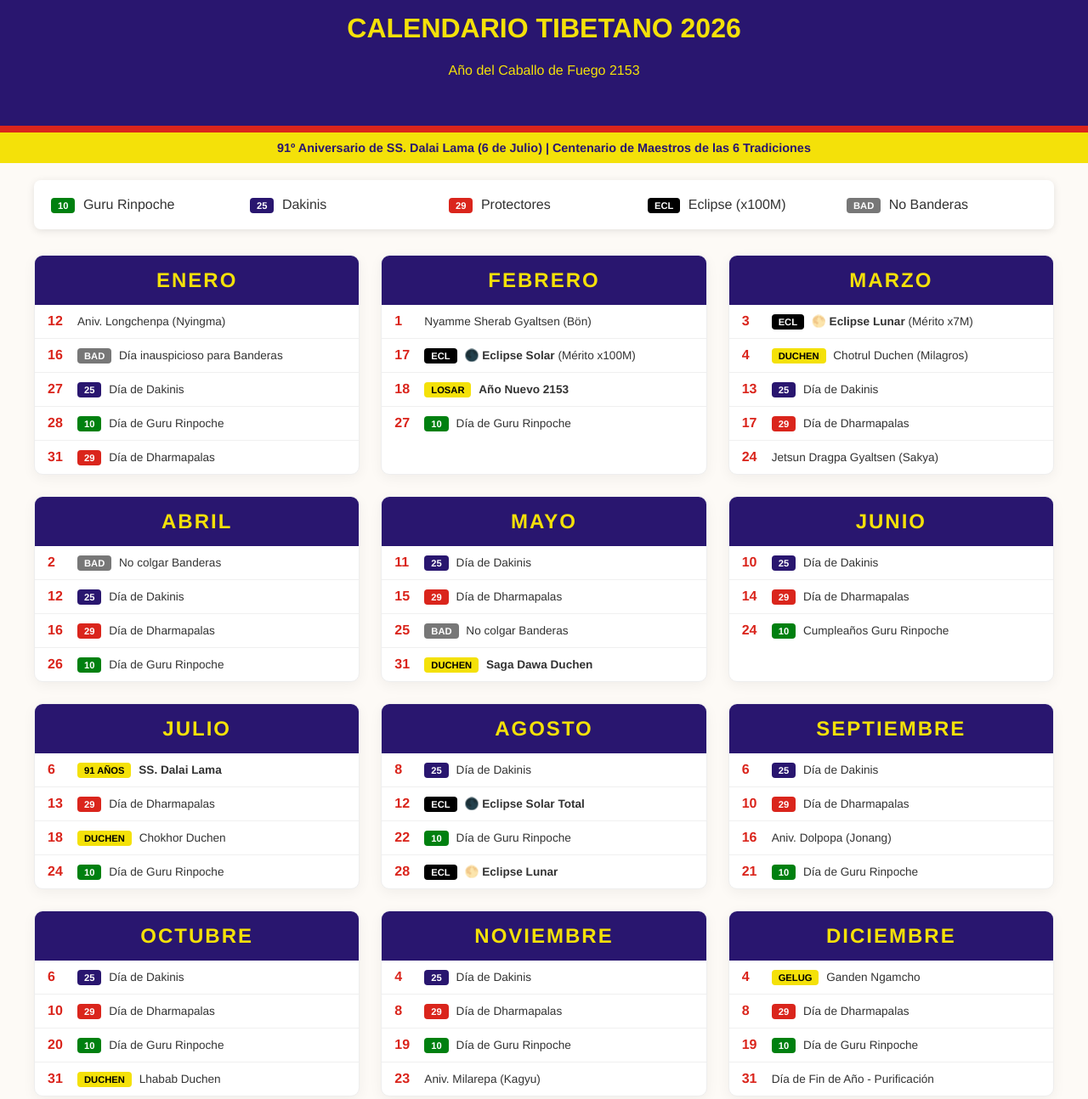
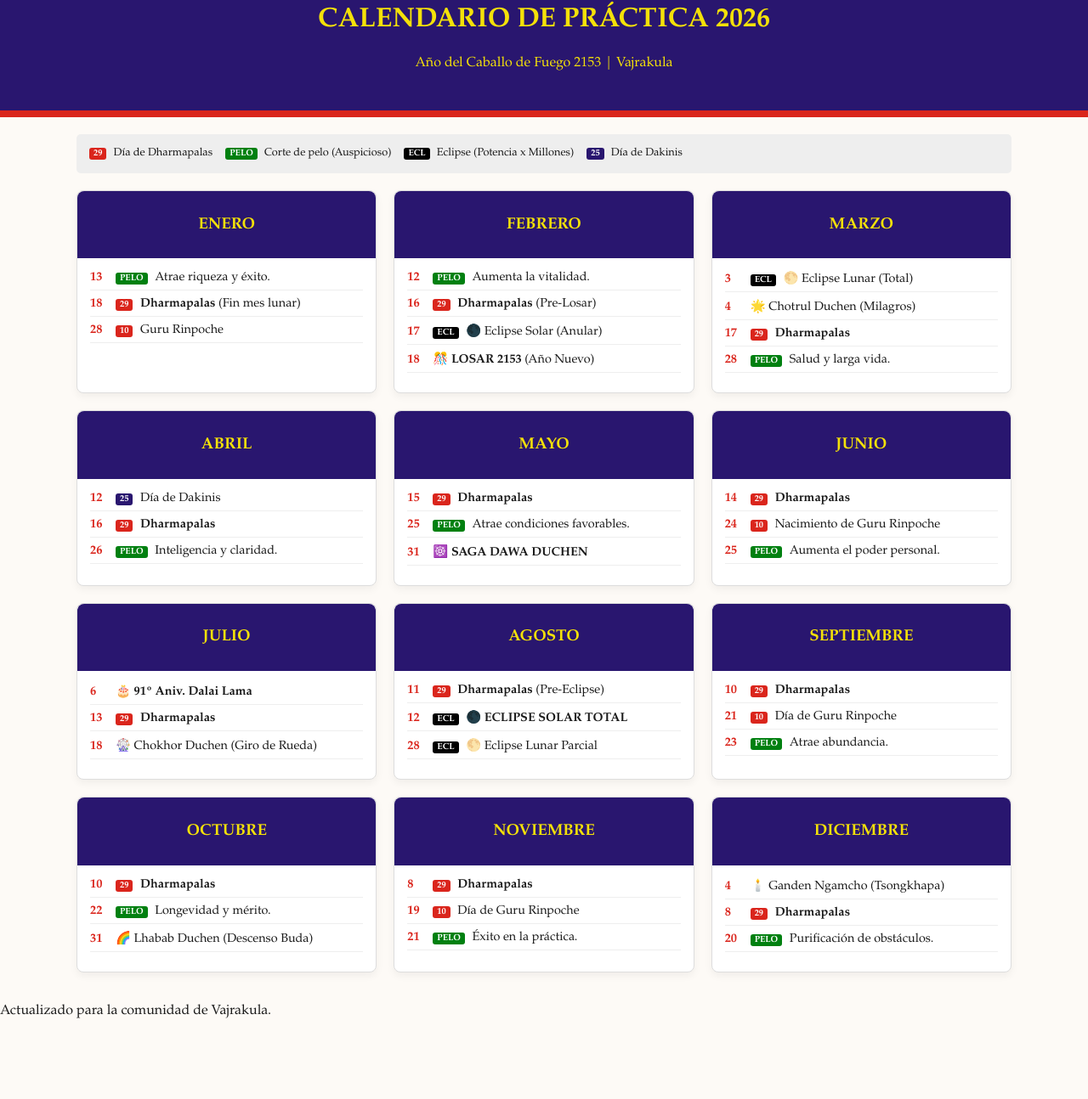
Before and after one commit to Dingirfecho/calendariotibetano2026, a plain HTML site: page index.html in a window 1280 px wide. Shown: the part 46-1340 px from the top of the page at 85% size. After the commit the page ends 1262 px from the top, so only its background shows below. Drawn offline with Linux system fonts and the light colour scheme.

Commit message:
Update index.html

```diff
--- a/index.html
+++ b/index.html
@@ -3,198 +3,165 @@
 <head>
     <meta charset="UTF-8">
     <meta name="viewport" content="width=device-width, initial-scale=1.0">
-    <title>Calendario Tibetano 2026 - Vajrakula</title>
+    <title>Calendario Tibetano 2153 - Vajrakula</title>
     <style>
         :root {
             --deep-blue: #29166F;
-            --white: #FFFFFF;
             --tibetan-red: #DA251C;
+            --golden-yellow: #F4E109;
             --dharma-green: #008010;
-            --golden-yellow: #F4E109;
-            --eclipse-purple: #4B0082;
         }
+        body { font-family: 'Palatino', serif; background-color: #fdfaf6; margin: 0; color: #1a1a1a; }
+        header { background: var(--deep-blue); color: var(--golden-yellow); padding: 30px; text-align: center; border-bottom: 8px solid var(--tibetan-red); }
+        .container { max-width: 1100px; margin: auto; padding: 20px; }
 
-        body { font-family: 'Helvetica Neue', Arial, sans-serif; background-color: #fdfaf6; margin: 0; padding: 0; color: #333; }
-        header { background-color: var(--deep-blue); color: var(--golden-yellow); padding: 40px 20px; text-align: center; border-bottom: 8px solid var(--tibetan-red); }
+        .month-grid { display: grid; grid-template-columns: repeat(auto-fit, minmax(320px, 1fr)); gap: 20px; }
+        .month-card { background: white; border-radius: 8px; border: 1px solid #ddd; box-shadow: 0 4px 10px rgba(0,0,0,0.05); }
+        .month-header { background: var(--deep-blue); color: var(--golden-yellow); padding: 10px; text-align: center; border-radius: 8px 8px 0 0; }
 
-        .info-bar { background: var(--golden-yellow); color: var(--deep-blue); padding: 10px; text-align: center; font-weight: bold; font-size: 0.9rem; }
+        .event-list { list-style: none; padding: 15px; margin: 0; font-size: 0.9rem; }
+        .event-item { margin-bottom: 8px; border-bottom: 1px solid #eee; padding-bottom: 5px; display: flex; align-items: baseline; }
+        .day { font-weight: bold; width: 30px; color: var(--tibetan-red); flex-shrink: 0; }
 
-        .container { max-width: 1200px; margin: auto; padding: 20px; }
+        .tag { font-size: 0.65rem; padding: 2px 5px; border-radius: 3px; color: white; font-weight: bold; margin-right: 5px; }
+        .protector { background: var(--tibetan-red); }
+        .hair { background: var(--dharma-green); }
+        .eclipse { background: black; }
+        .dakini { background: var(--deep-blue); }
 
-        /* Leyenda Estilizada */
-        .legend { display: grid; grid-template-columns: repeat(auto-fit, minmax(150px, 1fr)); gap: 10px; margin-bottom: 30px; background: white; padding: 20px; border-radius: 8px; box-shadow: 0 2px 10px rgba(0,0,0,0.1); }
-        .tag { font-size: 0.7rem; padding: 3px 8px; border-radius: 4px; color: white; text-transform: uppercase; font-weight: bold; margin-right: 5px; }
-
-        .guru { background-color: var(--dharma-green); } /* 10 */
-        .dakini { background-color: var(--deep-blue); } /* 25 */
-        .dharmapala { background-color: var(--tibetan-red); } /* 28-29 */
-        .special { background-color: var(--golden-yellow); color: black; }
-        .eclipse { background-color: black; }
-        .bad-lungta { background-color: #777; }
-
-        /* Cuadrícula de Meses */
-        .month-grid { display: grid; grid-template-columns: repeat(auto-fit, minmax(350px, 1fr)); gap: 25px; }
-        .month-card { background: white; border-radius: 10px; overflow: hidden; box-shadow: 0 4px 15px rgba(0,0,0,0.05); border: 1px solid #eee; }
-        .month-header { background: var(--deep-blue); color: var(--white); padding: 15px; text-align: center; }
-        .month-header h2 { margin: 0; letter-spacing: 2px; color: var(--golden-yellow); }
-
-        .event-list { list-style: none; padding: 0; margin: 0; }
-        .event-item { padding: 10px 15px; border-bottom: 1px solid #f0f0f0; display: flex; align-items: baseline; }
-        .event-item:last-child { border-bottom: none; }
-        .day { font-weight: bold; width: 35px; color: var(--tibetan-red); flex-shrink: 0; }
-        .desc { font-size: 0.85rem; line-height: 1.4; }
-
-        footer { background-color: var(--deep-blue); color: white; text-align: center; padding: 60px 20px; margin-top: 50px; }
-        .web-link { color: var(--golden-yellow); text-decoration: none; font-size: 1.2rem; font-weight: bold; }
+        .legend { background: #eee; padding: 15px; border-radius: 5px; margin-bottom: 20px; display: flex; flex-wrap: wrap; gap: 15px; font-size: 0.8rem; }
     </style>
 </head>
 <body>
 
 <header>
-    <h1>CALENDARIO TIBETANO 2026</h1>
-    <p>Año del Caballo de Fuego 2153</p>
+    <h1>CALENDARIO DE PRÁCTICA 2026</h1>
+    <p>Año del Caballo de Fuego 2153 | Vajrakula</p>
 </header>
-
-<div class="info-bar">
-    91º Aniversario de SS. Dalai Lama (6 de Julio) | Centenario de Maestros de las 6 Tradiciones
-</div>
 
 <div class="container">
     <div class="legend">
-        <div><span class="tag guru">10</span> Guru Rinpoche</div>
-        <div><span class="tag dakini">25</span> Dakinis</div>
-        <div><span class="tag dharmapala">29</span> Protectores</div>
-        <div><span class="tag eclipse">ECL</span> Eclipse (x100M)</div>
-        <div><span class="tag bad-lungta">BAD</span> No Banderas</div>
+        <div><span class="tag protector">29</span> Día de Dharmapalas</div>
+        <div><span class="tag hair">PELO</span> Corte de pelo (Auspicioso)</div>
+        <div><span class="tag eclipse">ECL</span> Eclipse (Potencia x Millones)</div>
+        <div><span class="tag dakini">25</span> Día de Dakinis</div>
     </div>
 
     <div class="month-grid">
         <div class="month-card">
-            <div class="month-header"><h2>ENERO</h2></div>
+            <div class="month-header"><h3>ENERO</h3></div>
             <ul class="event-list">
-                <li class="event-item"><span class="day">12</span><span class="desc">Aniv. Longchenpa (Nyingma)</span></li>
-                <li class="event-item"><span class="day">16</span><span class="desc"><span class="tag bad-lungta">BAD</span> Día inauspicioso para Banderas</span></li>
-                <li class="event-item"><span class="day">27</span><span class="desc"><span class="tag dakini">25</span> Día de Dakinis</span></li>
-                <li class="event-item"><span class="day">28</span><span class="desc"><span class="tag guru">10</span> Día de Guru Rinpoche</span></li>
-                <li class="event-item"><span class="day">31</span><span class="desc"><span class="tag dharmapala">29</span> Día de Dharmapalas</span></li>
+                <li class="event-item"><span class="day">13</span><span class="desc"><span class="tag hair">PELO</span> Atrae riqueza y éxito.</span></li>
+                <li class="event-item"><span class="day">18</span><span class="desc"><span class="tag protector">29</span> <strong>Dharmapalas</strong> (Fin mes lunar)</span></li>
+                <li class="event-item"><span class="day">28</span><span class="desc"><span class="tag protector">10</span> Guru Rinpoche</span></li>
             </ul>
         </div>
 
         <div class="month-card">
-            <div class="month-header"><h2>FEBRERO</h2></div>
+            <div class="month-header"><h3>FEBRERO</h3></div>
             <ul class="event-list">
-                <li class="event-item"><span class="day">1</span><span class="desc">Nyamme Sherab Gyaltsen (Bön)</span></li>
-                <li class="event-item"><span class="day">17</span><span class="desc"><span class="tag eclipse">ECL</span> 🌑 <strong>Eclipse Solar</strong> (Mérito x100M)</span></li>
-                <li class="event-item"><span class="day">18</span><span class="desc"><span class="tag special">LOSAR</span> <strong>Año Nuevo 2153</strong></span></li>
-                <li class="event-item"><span class="day">27</span><span class="desc"><span class="tag guru">10</span> Día de Guru Rinpoche</span></li>
+                <li class="event-item"><span class="day">12</span><span class="desc"><span class="tag hair">PELO</span> Aumenta la vitalidad.</span></li>
+                <li class="event-item"><span class="day">16</span><span class="desc"><span class="tag protector">29</span> <strong>Dharmapalas</strong> (Pre-Losar)</span></li>
+                <li class="event-item"><span class="day">17</span><span class="desc"><span class="tag eclipse">ECL</span> 🌑 Eclipse Solar (Anular)</span></li>
+                <li class="event-item"><span class="day">18</span><span class="desc">🎊 <strong>LOSAR 2153</strong> (Año Nuevo)</span></li>
             </ul>
         </div>
 
         <div class="month-card">
-            <div class="month-header"><h2>MARZO</h2></div>
+            <div class="month-header"><h3>MARZO</h3></div>
             <ul class="event-list">
-                <li class="event-item"><span class="day">3</span><span class="desc"><span class="tag eclipse">ECL</span> 🌕 <strong>Eclipse Lunar</strong> (Mérito x7M)</span></li>
-                <li class="event-item"><span class="day">4</span><span class="desc"><span class="tag special">DUCHEN</span> Chotrul Duchen (Milagros)</span></li>
-                <li class="event-item"><span class="day">13</span><span class="desc"><span class="tag dakini">25</span> Día de Dakinis</span></li>
-                <li class="event-item"><span class="day">17</span><span class="desc"><span class="tag dharmapala">29</span> Día de Dharmapalas</span></li>
-                <li class="event-item"><span class="day">24</span><span class="desc">Jetsun Dragpa Gyaltsen (Sakya)</span></li>
+                <li class="event-item"><span class="day">3</span><span class="desc"><span class="tag eclipse">ECL</span> 🌕 Eclipse Lunar (Total)</span></li>
+                <li class="event-item"><span class="day">4</span><span class="desc">🌟 Chotrul Duchen (Milagros)</span></li>
+                <li class="event-item"><span class="day">17</span><span class="desc"><span class="tag protector">29</span> <strong>Dharmapalas</strong></span></li>
+                <li class="event-item"><span class="day">28</span><span class="desc"><span class="tag hair">PELO</span> Salud y larga vida.</span></li>
             </ul>
         </div>
 
         <div class="month-card">
-            <div class="month-header"><h2>ABRIL</h2></div>
+            <div class="month-header"><h3>ABRIL</h3></div>
             <ul class="event-list">
-                <li class="event-item"><span class="day">2</span><span class="desc"><span class="tag bad-lungta">BAD</span> No colgar Banderas</span></li>
                 <li class="event-item"><span class="day">12</span><span class="desc"><span class="tag dakini">25</span> Día de Dakinis</span></li>
-                <li class="event-item"><span class="day">16</span><span class="desc"><span class="tag dharmapala">29</span> Día de Dharmapalas</span></li>
-                <li class="event-item"><span class="day">26</span><span class="desc"><span class="tag guru">10</span> Día de Guru Rinpoche</span></li>
+                <li class="event-item"><span class="day">16</span><span class="desc"><span class="tag protector">29</span> <strong>Dharmapalas</strong></span></li>
+                <li class="event-item"><span class="day">26</span><span class="desc"><span class="tag hair">PELO</span> Inteligencia y claridad.</span></li>
             </ul>
         </div>
 
         <div class="month-card">
-            <div class="month-header"><h2>MAYO</h2></div>
+            <div class="month-header"><h3>MAYO</h3></div>
             <ul class="event-list">
-                <li class="event-item"><span class="day">11</span><span class="desc"><span class="tag dakini">25</span> Día de Dakinis</span></li>
-                <li class="event-item"><span class="day">15</span><span class="desc"><span class="tag dharmapala">29</span> Día de Dharmapalas</span></li>
-                <li class="event-item"><span class="day">25</span><span class="desc"><span class="tag bad-lungta">BAD</span> No colgar Banderas</span></li>
-                <li class="event-item"><span class="day">31</span><span class="desc"><span class="tag special">DUCHEN</span> <strong>Saga Dawa Duchen</strong></span></li>
+                <li class="event-item"><span class="day">15</span><span class="desc"><span class="tag protector">29</span> <strong>Dharmapalas</strong></span></li>
+                <li class="event-item"><span class="day">25</span><span class="desc"><span class="tag hair">PELO</span> Atrae condiciones favorables.</span></li>
+                <li class="event-item"><span class="day">31</span><span class="desc">☸️ <strong>SAGA DAWA DUCHEN</strong></span></li>
             </ul>
         </div>
 
         <div class="month-card">
-            <div class="month-header"><h2>JUNIO</h2></div>
+            <div class="month-header"><h3>JUNIO</h3></div>
             <ul class="event-list">
-                <li class="event-item"><span class="day">10</span><span class="desc"><span class="tag dakini">25</span> Día de Dakinis</span></li>
-                <li class="event-item"><span class="day">14</span><span class="desc"><span class="tag dharmapala">29</span> Día de Dharmapalas</span></li>
-                <li class="event-item"><span class="day">24</span><span class="desc"><span class="tag guru">10</span> Cumpleaños Guru Rinpoche</span></li>
+                <li class="event-item"><span class="day">14</span><span class="desc"><span class="tag protector">29</span> <strong>Dharmapalas</strong></span></li>
+                <li class="event-item"><span class="day">24</span><span class="desc"><span class="tag protector">10</span> Nacimiento de Guru Rinpoche</span></li>
+                <li class="event-item"><span class="day">25</span><span class="desc"><span class="tag hair">PELO</span> Aumenta el poder personal.</span></li>
             </ul>
         </div>
 
         <div class="month-card">
-            <div class="month-header"><h2>JULIO</h2></div>
+            <div class="month-header"><h3>JULIO</h3></div>
             <ul class="event-list">
-                <li class="event-item"><span class="day">6</span><span class="desc"><span class="tag special">91 AÑOS</span> <strong>SS. Dalai Lama</strong></span></li>
-                <li class="event-item"><span class="day">13</span><span class="desc"><span class="tag dharmapala">29</span> Día de Dharmapalas</span></li>
-                <li class="event-item"><span class="day">18</span><span class="desc"><span class="tag special">DUCHEN</span> Chokhor Duchen</span></li>
-                <li class="event-item"><span class="day">24</span><span class="desc"><span class="tag guru">10</span> Día de Guru Rinpoche</span></li>
+                <li class="event-item"><span class="day">6</span><span class="desc">🎂 <strong>91º Aniv. Dalai Lama</strong></span></li>
+                <li class="event-item"><span class="day">13</span><span class="desc"><span class="tag protector">29</span> <strong>Dharmapalas</strong></span></li>
+                <li class="event-item"><span class="day">18</span><span class="desc">🎡 Chokhor Duchen (Giro de Rueda)</span></li>
             </ul>
         </div>
 
         <div class="month-card">
-            <div class="month-header"><h2>AGOSTO</h2></div>
+            <div class="month-header"><h3>AGOSTO</h3></div>
             <ul class="event-list">
-                <li class="event-item"><span class="day">8</span><span class="desc"><span class="tag dakini">25</span> Día de Dakinis</span></li>
-                <li class="event-item"><span class="day">12</span><span class="desc"><span class="tag eclipse">ECL</span> 🌑 <strong>Eclipse Solar Total</strong></span></li>
-                <li class="event-item"><span class="day">22</span><span class="desc"><span class="tag guru">10</span> Día de Guru Rinpoche</span></li>
-                <li class="event-item"><span class="day">28</span><span class="desc"><span class="tag eclipse">ECL</span> 🌕 <strong>Eclipse Lunar</strong></span></li>
+                <li class="event-item"><span class="day">11</span><span class="desc"><span class="tag protector">29</span> <strong>Dharmapalas</strong> (Pre-Eclipse)</span></li>
+                <li class="event-item"><span class="day">12</span><span class="desc"><span class="tag eclipse">ECL</span> 🌑 <strong>ECLIPSE SOLAR TOTAL</strong></span></li>
+                <li class="event-item"><span class="day">28</span><span class="desc"><span class="tag eclipse">ECL</span> 🌕 Eclipse Lunar Parcial</span></li>
             </ul>
         </div>
 
         <div class="month-card">
-            <div class="month-header"><h2>SEPTIEMBRE</h2></div>
+            <div class="month-header"><h3>SEPTIEMBRE</h3></div>
             <ul class="event-list">
-                <li class="event-item"><span class="day">6</span><span class="desc"><span class="tag dakini">25</span> Día de Dakinis</span></li>
-                <li class="event-item"><span class="day">10</span><span class="desc"><span class="tag dharmapala">29</span> Día de Dharmapalas</span></li>
-                <li class="event-item"><span class="day">16</span><span class="desc">Aniv. Dolpopa (Jonang)</span></li>
-                <li class="event-item"><span class="day">21</span><span class="desc"><span class="tag guru">10</span> Día de Guru Rinpoche</span></li>
+                <li class="event-item"><span class="day">10</span><span class="desc"><span class="tag protector">29</span> <strong>Dharmapalas</strong></span></li>
+                <li class="event-item"><span class="day">21</span><span class="desc"><span class="tag protector">10</span> Día de Guru Rinpoche</span></li>
+                <li class="event-item"><span class="day">23</span><span class="desc"><span class="tag hair">PELO</span> Atrae abundancia.</span></li>
             </ul>
         </div>
 
         <div class="month-card">
-            <div class="month-header"><h2>OCTUBRE</h2></div>
+            <div class="month-header"><h3>OCTUBRE</h3></div>
             <ul class="event-list">
-                <li class="event-item"><span class="day">6</span><span class="desc"><span class="tag dakini">25</span> Día de Dakinis</span></li>
-                <li class="event-item"><span class="day">10</span><span class="desc"><span class="tag dharmapala">29</span> Día de Dharmapalas</span></li>
-                <li class="event-item"><span class="day">20</span><span class="desc"><span class="tag guru">10</span> Día de Guru Rinpoche</span></li>
-                <li class="event-item"><span class="day">31</span><span class="desc"><span class="tag special">DUCHEN</span> Lhabab Duchen</span></li>
+                <li class="event-item"><span class="day">10</span><span class="desc"><span class="tag protector">29</span> <strong>Dharmapalas</strong></span></li>
+                <li class="event-item"><span class="day">22</span><span class="desc"><span class="tag hair">PELO</span> Longevidad y mérito.</span></li>
+                <li class="event-item"><span class="day">31</span><span class="desc">🌈 Lhabab Duchen (Descenso Buda)</span></li>
             </ul>
         </div>
 
         <div class="month-card">
-            <div class="month-header"><h2>NOVIEMBRE</h2></div>
+            <div class="month-header"><h3>NOVIEMBRE</h3></div>
             <ul class="event-list">
-                <li class="event-item"><span class="day">4</span><span class="desc"><span class="tag dakini">25</span> Día de Dakinis</span></li>
-                <li class="event-item"><span class="day">8</span><span class="desc"><span class="tag dharmapala">29</span> Día de Dharmapalas</span></li>
-                <li class="event-item"><span class="day">19</span><span class="desc"><span class="tag guru">10</span> Día de Guru Rinpoche</span></li>
-                <li class="event-item"><span class="day">23</span><span class="desc">Aniv. Milarepa (Kagyu)</span></li>
+                <li class="event-item"><span class="day">8</span><span class="desc"><span class="tag protector">29</span> <strong>Dharmapalas</strong></span></li>
+                <li class="event-item"><span class="day">19</span><span class="desc"><span class="tag protector">10</span> Día de Guru Rinpoche</span></li>
+                <li class="event-item"><span class="day">21</span><span class="desc"><span class="tag hair">PELO</span> Éxito en la práctica.</span></li>
             </ul>
         </div>
 
         <div class="month-card">
-            <div class="month-header"><h2>DICIEMBRE</h2></div>
+            <div class="month-header"><h3>DICIEMBRE</h3></div>
             <ul class="event-list">
-                <li class="event-item"><span class="day">4</span><span class="desc"><span class="tag special">GELUG</span> Ganden Ngamcho</span></li>
-                <li class="event-item"><span class="day">8</span><span class="desc"><span class="tag dharmapala">29</span> Día de Dharmapalas</span></li>
-                <li class="event-item"><span class="day">19</span><span class="desc"><span class="tag guru">10</span> Día de Guru Rinpoche</span></li>
-                <li class="event-item"><span class="day">31</span><span class="desc">Día de Fin de Año - Purificación</span></li>
+                <li class="event-item"><span class="day">4</span><span class="desc">🕯️ Ganden Ngamcho (Tsongkhapa)</span></li>
+                <li class="event-item"><span class="day">8</span><span class="desc"><span class="tag protector">29</span> <strong>Dharmapalas</strong></span></li>
+                <li class="event-item"><span class="day">20</span><span class="desc"><span class="tag hair">PELO</span> Purificación de obstáculos.</span></li>
             </ul>
         </div>
     </div>
 </div>
 
 <footer>
-    <p>Dharma y Sabiduría para el beneficio de todos los seres.</p>
-    <a href="https://www.vajrakula.com" class="web-link" target="_blank">www.vajrakula.com</a>
+    <p>Actualizado para la comunidad de Vajrakula.</p>
 </footer>
 
 </body>
```
